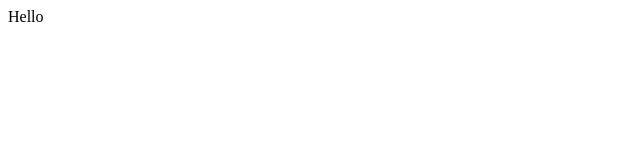
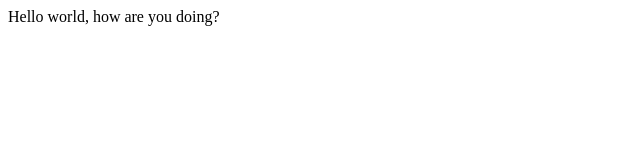
Before and after one commit to Supbrogs/practice_git, a plain HTML site: page index.html in a window 1280 px wide. Shown: the whole page, without its empty margins (0-640 px from the left). Drawn offline with Linux system fonts and the light colour scheme.

Commit message:
trying to add update to index.html
yass queen

```diff
--- a/index.html
+++ b/index.html
@@ -1 +1,2 @@
-<div>Hello</div>
+<div>Hello  world, how are you doing?
+</div>
```
